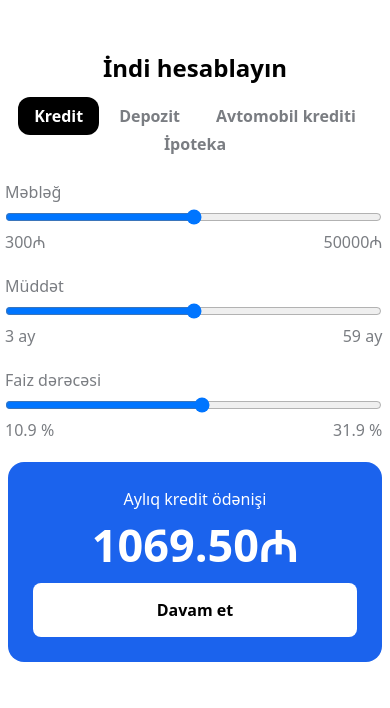
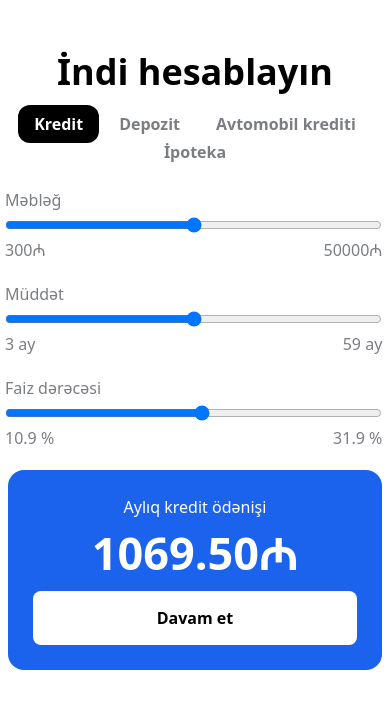
Before and after one commit to sadigzadeamina07/final-js-project, a website: page index.html in a window 390 px wide. Shown: the part 68-776 px from the top of the page. Drawn offline with Linux system fonts and the light colour scheme.

Commit message:
almost done

```diff
--- a/index.html
+++ b/index.html
@@ -97,7 +97,7 @@
     <main>
         <section class="bg-white">
             <div class="container mx-auto  py-[30px]">
-                <h1 class="text-2xl flex justify-center font-semibold my-[20px] md:text-6xl">İndi hesablayın</h1>
+                <h1 class="text-4xl flex justify-center font-semibold my-[20px] md:text-6xl">İndi hesablayın</h1>
       <nav aria-label="Calculator tabs" class="text-center">
   <ul id="tabList" class="flex gap-1 flex-wrap justify-center mb-6">
     <li>
--- a/js/app.js
+++ b/js/app.js
@@ -227,8 +227,6 @@ percent=autotypepercent[selectedType]
         <p class="text-[20px]  mb-1">${totalPayment.toFixed(2)} ₼</p>
     `
 
-
-    ;
 }
 
 const btnforcar = document.querySelectorAll('.btnforcar');
```
Also changed, not shown: src/output.css.
